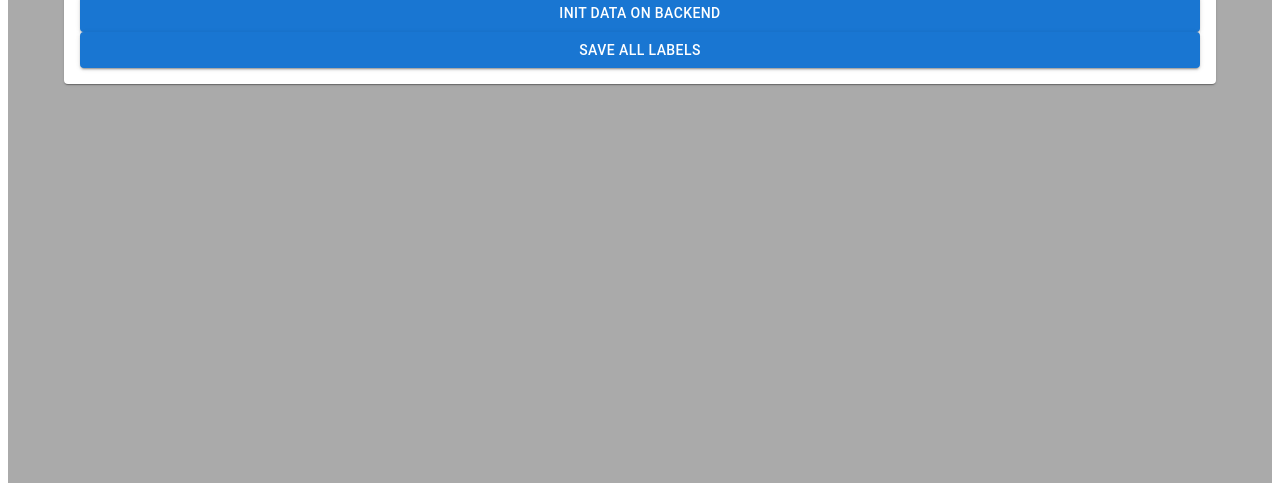
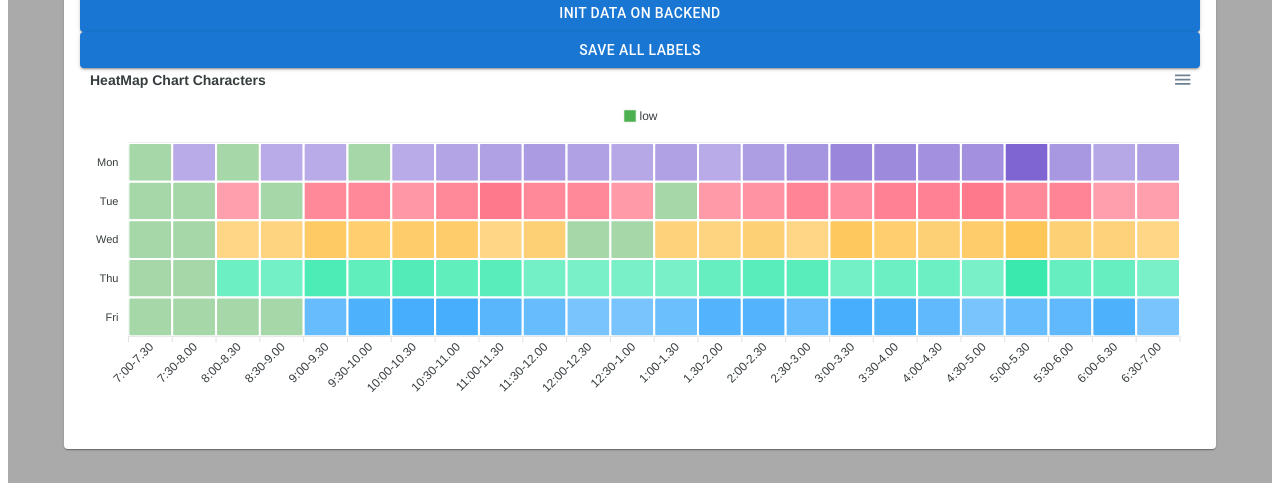
Before and after one commit to HemingwayLee/mandarin-magicdata-viewer, a React (Create React App) app in the folder frontend/: page / in a window 1280 px wide. Shown: the part 226-709 px from the top of the page. Built offline with nearby package versions, Linux system fonts and the light colour scheme; no server answers.

Commit message:
init heatmap chart

```diff
--- a/frontend/package.json
+++ b/frontend/package.json
@@ -16,11 +16,12 @@
     "@mui/lab": "^5.0.0-alpha.90",
     "@mui/material": "^5.8.2",
     "moment": "^2.29.4",
+    "apexcharts": "3.15.5",
+    "react-apexcharts": "1.3.6",
     "react": "^17.0.2",
     "react-dom": "^17.0.2",
     "react-intl-universal": "^2.5.3",
     "react-scripts": "^4.0.3",
-    "recharts": "^2.1.12",
     "http-proxy-middleware": "^2.0.6",
     "js-cookie": "^3.0.1"
   },
--- a/frontend/src/App.jsx
+++ b/frontend/src/App.jsx
@@ -17,6 +17,7 @@ import {
 } from '@mui/material';
 import EditDialog from './dialog';
 import Player from './Player';
+import MyHeatmap from './heatmap';
 
 export default function Dashboard() {
   const [fileList, setFileList] = React.useState([]);
@@ -198,6 +199,7 @@ export default function Dashboard() {
                 <Paper sx={{ p: 2, display: 'flex', flexDirection: 'column' }}>
                   <Button variant="contained" component="label" onClick={doInsert}>Init Data On Backend</Button>
                   <Button variant="contained" component="label" onClick={doSave}>Save all labels</Button>
+                  <MyHeatmap />
                 </Paper>
               </Grid>
             </Grid>
--- /dev/null
+++ b/frontend/src/heatmap.js
@@ -0,0 +1,229 @@
+import React from "react";
+import ReactApexChart from "react-apexcharts";
+
+var options = {
+  chart: {
+    height: 350,
+    type: "heatmap"
+  },
+  plotOptions: {
+    heatmap: {
+      colorScale: {
+        ranges: [
+          {
+            from: -1,
+            to: 0,
+            color: "#4caf50",
+            name: "low"
+          }
+        ]
+      }
+    }
+  },
+  dataLabels: {
+    enabled: false
+  },
+  title: {
+    text: "HeatMap Chart Characters"
+  }
+};
+
+var series = [
+  {
+    name: "Fri",
+    data: formatData([
+      0,
+      0,
+      0,
+      0,
+      20,
+      40,
+      45,
+      45,
+      30,
+      20,
+      5,
+      5,
+      15,
+      35,
+      35,
+      20,
+      45,
+      40,
+      25,
+      5,
+      20,
+      25,
+      40,
+      5
+    ])
+  },
+  {
+    name: "Thu",
+    data: formatData([
+      0,
+      0,
+      15,
+      10,
+      40,
+      25,
+      35,
+      25,
+      30,
+      10,
+      5,
+      5,
+      5,
+      20,
+      30,
+      30,
+      10,
+      15,
+      15,
+      5,
+      55,
+      20,
+      20,
+      5
+    ])
+  },
+  {
+    name: "Wed",
+    data: formatData([
+      0,
+      0,
+      5,
+      10,
+      35,
+      25,
+      30,
+      30,
+      5,
+      20,
+      0,
+      0,
+      15,
+      10,
+      20,
+      5,
+      40,
+      25,
+      20,
+      30,
+      45,
+      20,
+      15,
+      5
+    ])
+  },
+  {
+    name: "Tue",
+    data: formatData([
+      0,
+      0,
+      4,
+      0,
+      28,
+      28,
+      12,
+      28,
+      44,
+      28,
+      28,
+      8,
+      0,
+      8,
+      16,
+      32,
+      20,
+      36,
+      36,
+      44,
+      28,
+      32,
+      4,
+      4
+    ])
+  },
+  {
+    name: "Mon",
+    data: formatData([
+      0,
+      4,
+      0,
+      4,
+      4,
+      0,
+      4,
+      12,
+      16,
+      24,
+      16,
+      8,
+      16,
+      4,
+      20,
+      32,
+      48,
+      44,
+      36,
+      36,
+      90,
+      28,
+      8,
+      16
+    ])
+  }
+];
+
+function formatData(data) {
+  let newData = [];
+  let categories = [
+    "7:00-7.30",
+    "7:30-8.00",
+    "8:00-8.30",
+    "8:30-9.00",
+    "9:00-9.30",
+    "9:30-10.00",
+    "10:00-10.30",
+    "10:30-11.00",
+    "11:00-11.30",
+    "11:30-12.00",
+    "12:00-12.30",
+    "12:30-1.00",
+    "1:00-1.30",
+    "1.30-2.00",
+    "2:00-2.30",
+    "2:30-3.00",
+    "3:00-3.30",
+    "3:30-4.00",
+    "4:00-4.30",
+    "4:30-5.00",
+    "5:00-5.30",
+    "5:30-6.00",
+    "6:00-6.30",
+    "6:30-7.00"
+  ];
+
+  for (var i = 0; i < categories.length; i++) {
+    newData.push({
+      x: categories[i],
+      y: data[i]
+    });
+  }
+  console.log(newData);
+  return newData;
+}
+
+export default function MyHeatmap() {
+  return (
+    <div className="App">
+      <ReactApexChart
+        options={options}
+        series={series}
+        type="heatmap"
+        height="350"
+      />
+    </div>
+  );
+}
```
